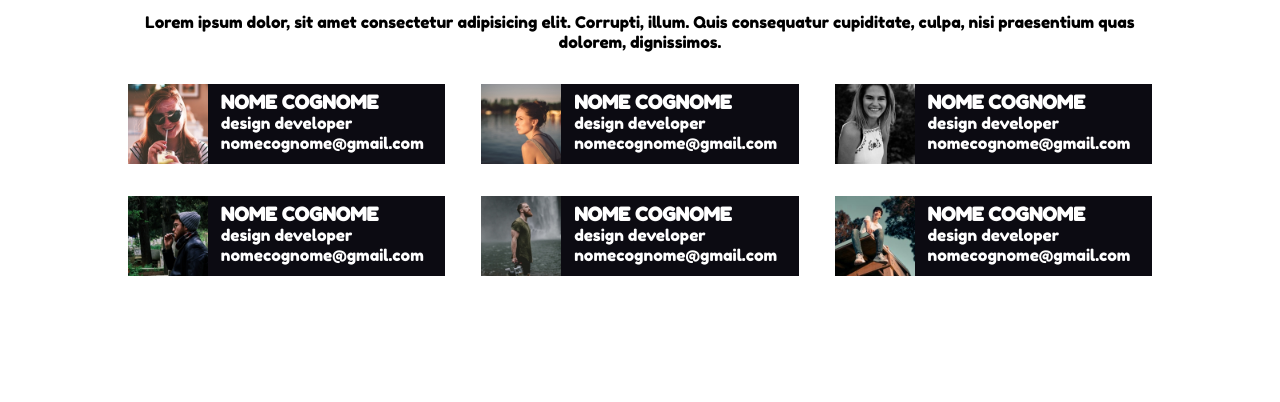
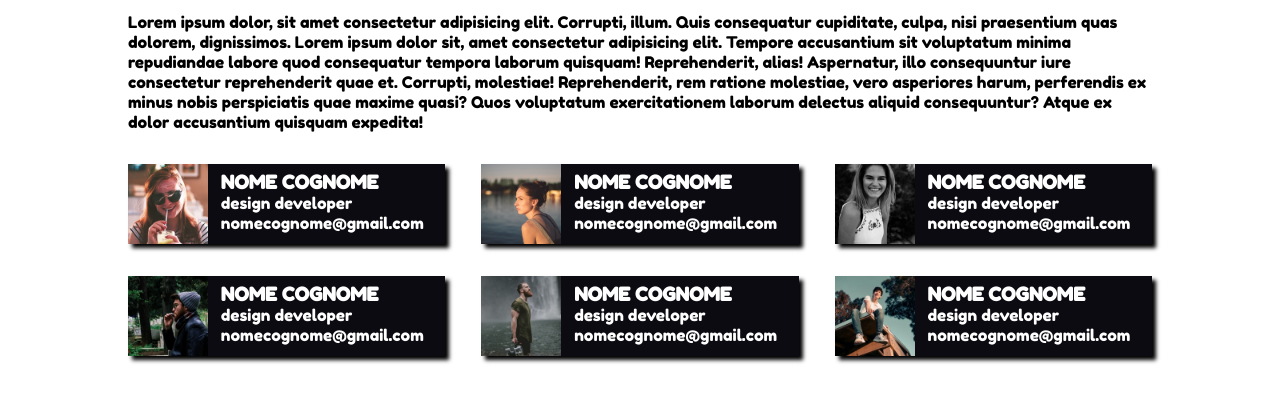
Before and after one commit to FabrizioMisseri/html-css-float-cards-with_flexb-box-, a plain HTML site: page index.html in a window 1280 px wide. Shown: the part 58-460 px from the top of the page. Drawn offline with Linux system fonts and the light colour scheme.

Commit message:
aggiunti dettagli e termine esercitazione

```diff
--- a/css/style.css
+++ b/css/style.css
@@ -30,10 +30,6 @@ main{
     color: #B7275A;
 }
 
-.top p{
-    text-align: center;
-}
-
 /* SEZIONE BASSA */
 .row{
     margin: 2em 0;
@@ -44,6 +40,7 @@ main{
 .item{
     width: calc(100% / 3 - (3em / 2));
     background-color: #0C0B12;
+    box-shadow: 4px 4px 4px;
 }
 
 .item img{
--- a/index.html
+++ b/index.html
@@ -21,7 +21,8 @@
         <section class="top">
             <h1>Meet Our Team</h1>
 
-            <p>Lorem ipsum dolor, sit amet consectetur adipisicing elit. Corrupti, illum. Quis consequatur cupiditate, culpa, nisi praesentium quas dolorem, dignissimos.</p>
+            <p>Lorem ipsum dolor, sit amet consectetur adipisicing elit. Corrupti, illum. Quis consequatur cupiditate, culpa, nisi praesentium quas dolorem, dignissimos. Lorem ipsum dolor sit, amet consectetur adipisicing elit. Tempore accusantium sit voluptatum minima repudiandae labore quod consequatur tempora laborum quisquam! Reprehenderit, alias! Aspernatur, illo consequuntur iure consectetur reprehenderit quae et.
+            Corrupti, molestiae! Reprehenderit, rem ratione molestiae, vero asperiores harum, perferendis ex minus nobis perspiciatis quae maxime quasi? Quos voluptatum exercitationem laborum delectus aliquid consequuntur? Atque ex dolor accusantium quisquam expedita!</p>
         </section>
         <!-- /SEZIONE ALTA -->
 
```
